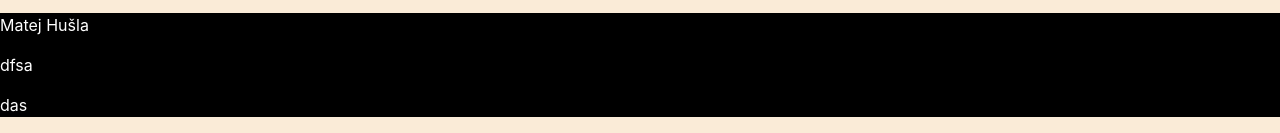
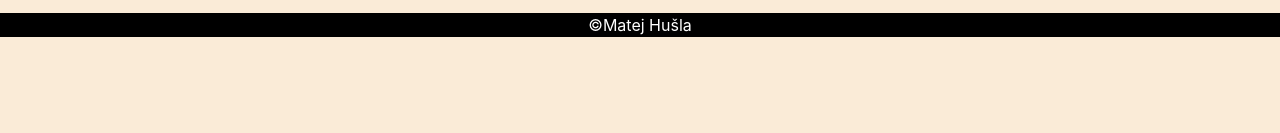
Before and after one commit to humatej/humatej.github.io, a plain HTML site: page index.html in a window 1280 px wide. Shown: the part 3135-3268 px from the top of the page. After the commit the page ends 3188 px from the top, so only its background shows below. Drawn offline with nearby package versions, Linux system fonts and the light colour scheme.

Commit message:
Update index.html

```diff
--- a/index.html
+++ b/index.html
@@ -154,10 +154,10 @@
    </div>
 </div>
 </div>
-<div class="footer">
-    <p>Matej Hušla</p>
-    <p>dfsa</p>
-    <p>das</p>
+<div class="footer center">
+    <div class="footerText">
+        <p>©Matej Hušla</p>
+    </div>
 </div>
 </body>
 </html>
```
